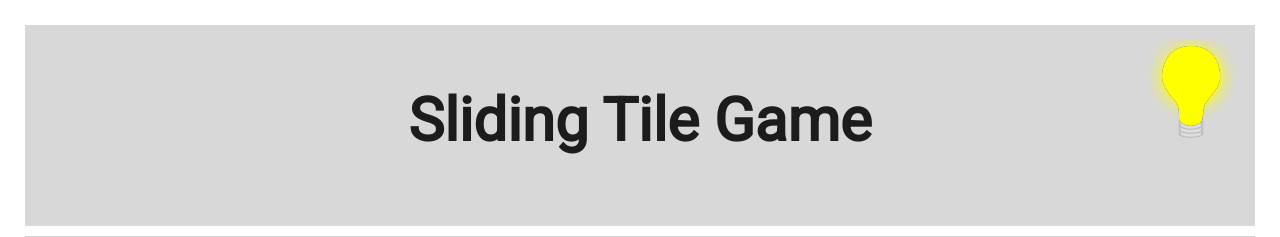
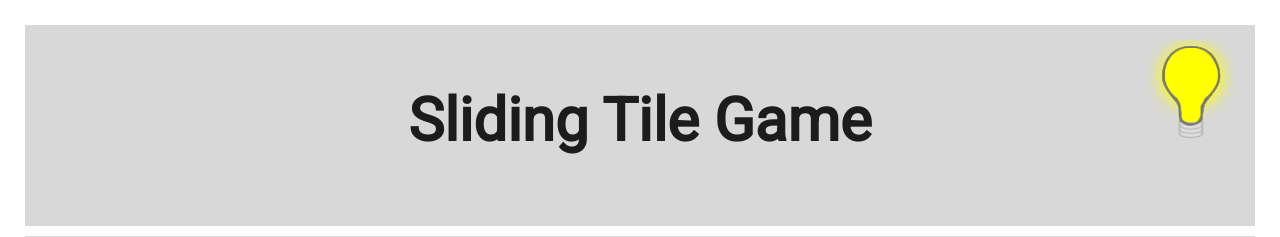
Before and after one commit to SlidingTile/SlidingTileRep, a PHP site: page / in a window 1280 px wide. Shown: the top 237 px of the page. Run offline with PHP 8.4, Linux system fonts and the light colour scheme.

Commit message:
Update defaultStyle.css

```diff
--- a/code/production/css/defaultStyle.css
+++ b/code/production/css/defaultStyle.css
@@ -80,7 +80,7 @@ a:hover {
 }
 
 #lightSwitchOff {
-    	display: none;
+    	display: inline;
     	position: absolute;
     	top: 40px;
     	right: 30px;
```
